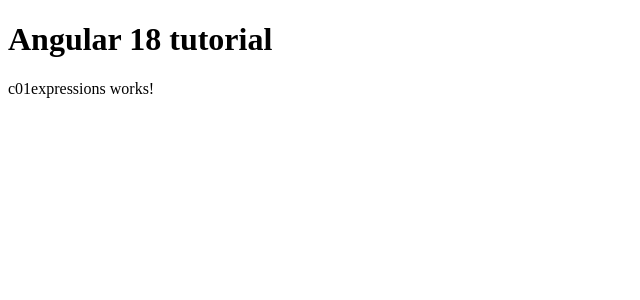
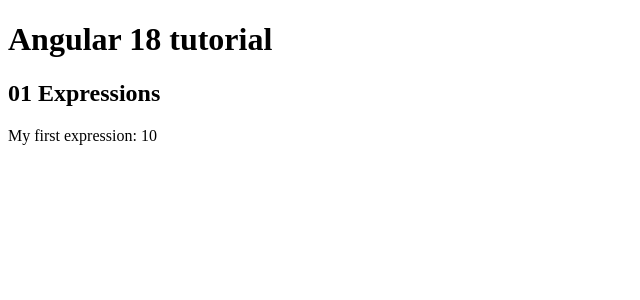
Before and after one commit to paul-ventura-git/di3-angular-basic-course, an Angular app: page / in a window 1280 px wide. Shown: the top 300 px of the page, without its empty margins (0-640 px from the left). Built offline with nearby package versions, Linux system fonts and the light colour scheme.

Commit message:
First expression working

```diff
--- a/src/app/c01expressions/c01expressions.component.html
+++ b/src/app/c01expressions/c01expressions.component.html
@@ -1 +1,2 @@
-<p>c01expressions works!</p>
+<h2>01 Expressions</h2>
+<p>My first expression: {{ 5 + 5 }}</p>
```
